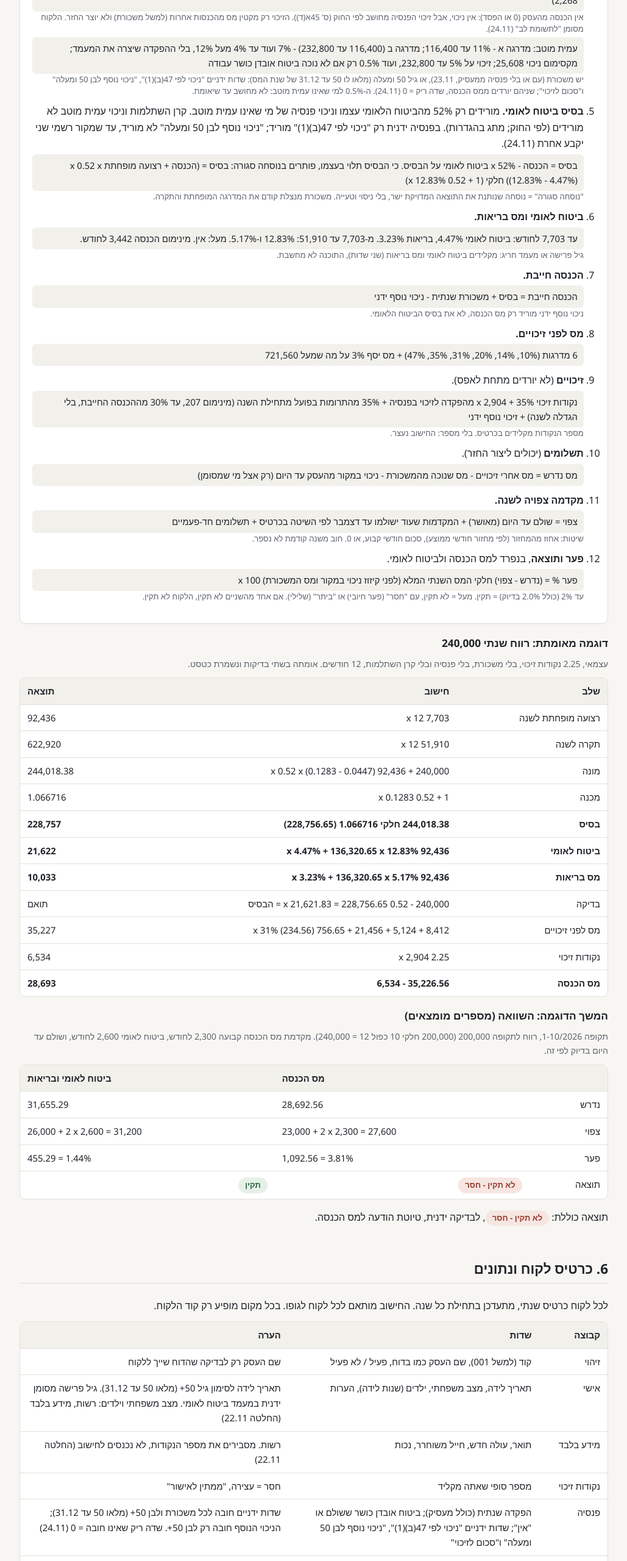
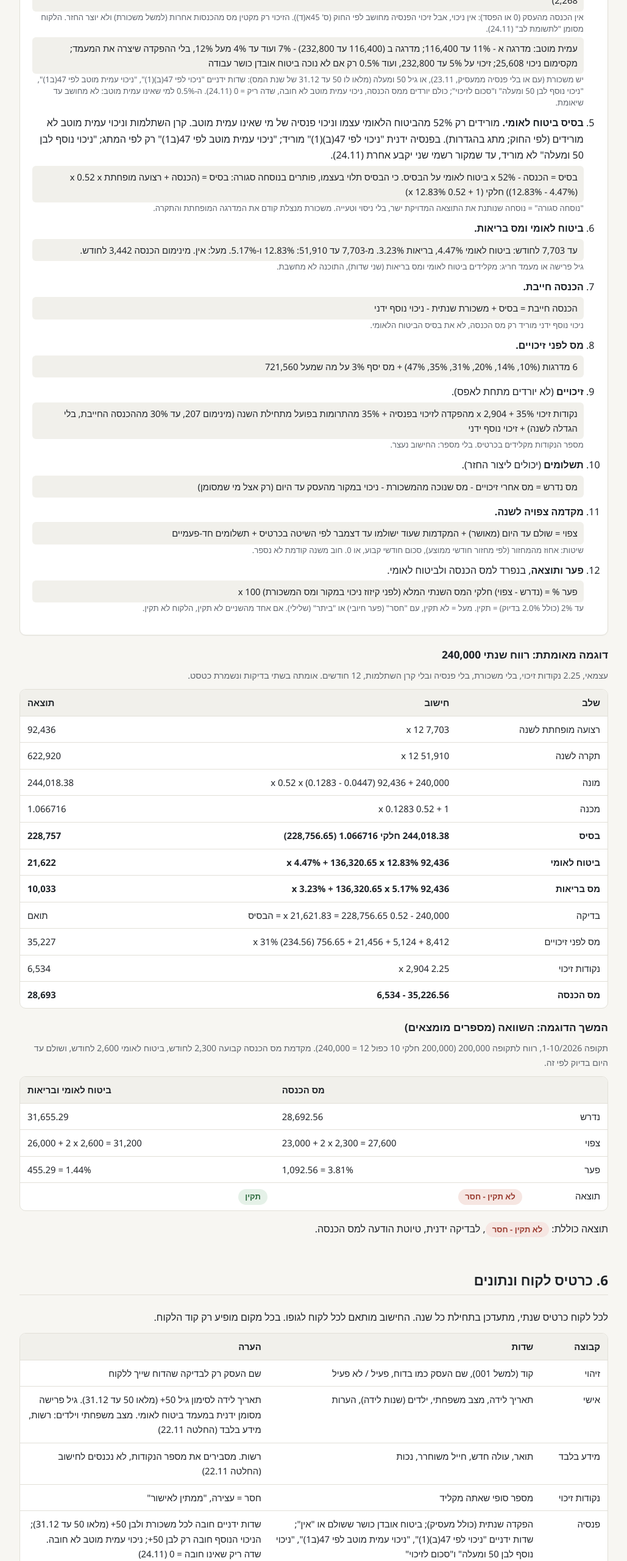
Before and after one commit to arielmzbits-droid/mikdamot-plan, a plain HTML site: page index.html in a window 1280 px wide. Shown: the part 6960-9520 px from the top of the page at 61% size, without its empty margins (0-1029 px from the left). Drawn offline with Linux system fonts and the light colour scheme.

Commit message:
Refresh pages: benefited-member manual field

```diff
--- a/index.html
+++ b/index.html
@@ -391,8 +391,8 @@ footer{color:var(--muted);font-size:.85rem;border-top:1px solid var(--border);pa
       <span class="f">לא עמית מוטב: ניכוי 7% מההכנסה (עד 164,400), ועוד עד 4% רק על מה שהופקד מעל 12% מההכנסה; הפקדה לזיכוי עד 5% (בסיס מינימלי 2,268)</span>
       <span class="gl">אין הכנסה מהעסק (0 או הפסד): אין ניכוי, אבל זיכוי הפנסיה מחושב לפי החוק (ס' 45א(ד)). הזיכוי רק מקטין מס מהכנסות אחרות (למשל משכורת) ולא יוצר החזר. הלקוח מסומן "לתשומת לב" (24.11).</span>
       <span class="f">עמית מוטב: מדרגה א - 11% עד 116,400; מדרגה ב (116,400 עד 232,800) - 7% ועוד עד 4% מעל 12%, בלי ההפקדה שיצרה את המעמד; מקסימום ניכוי 25,608; זיכוי על 5% עד 232,800, ועוד 0.5% רק אם לא נוכה ביטוח אובדן כושר עבודה</span>
-      <span class="gl">יש משכורת (עם או בלי פנסיה ממעסיק, 23.11), או גיל 50 ומעלה (מלאו לו 50 עד 31.12 של שנת המס): שדות ידניים "ניכוי לפי 47(ב)(1)", "ניכוי נוסף לבן 50 ומעלה" ו"סכום לזיכוי"; שניהם יורדים ממס הכנסה, שדה ריק = 0 (24.11). ה-0.5% למי שאינו עמית מוטב: לא מחושב עד שיאומת.</span></li>
-    <li><b>בסיס ביטוח לאומי.</b> מורידים רק 52% מהביטוח הלאומי עצמו וניכוי פנסיה של מי שאינו עמית מוטב. קרן השתלמות וניכוי עמית מוטב לא מורידים (לפי החוק; מתג בהגדרות). בפנסיה ידנית רק "ניכוי לפי 47(ב)(1)" מוריד; "ניכוי נוסף לבן 50 ומעלה" לא מוריד, עד שמקור רשמי שני יקבע אחרת (24.11).
+      <span class="gl">יש משכורת (עם או בלי פנסיה ממעסיק, 23.11), או גיל 50 ומעלה (מלאו לו 50 עד 31.12 של שנת המס): שדות ידניים "ניכוי לפי 47(ב)(1)", "ניכוי עמית מוטב לפי 47(ב1)", "ניכוי נוסף לבן 50 ומעלה" ו"סכום לזיכוי"; כולם יורדים ממס הכנסה, ניכוי עמית מוטב לא חובה, שדה ריק = 0 (24.11). ה-0.5% למי שאינו עמית מוטב: לא מחושב עד שיאומת.</span></li>
+    <li><b>בסיס ביטוח לאומי.</b> מורידים רק 52% מהביטוח הלאומי עצמו וניכוי פנסיה של מי שאינו עמית מוטב. קרן השתלמות וניכוי עמית מוטב לא מורידים (לפי החוק; מתג בהגדרות). בפנסיה ידנית "ניכוי לפי 47(ב)(1)" מוריד; "ניכוי עמית מוטב לפי 47(ב1)" רק לפי המתג; "ניכוי נוסף לבן 50 ומעלה" לא מוריד, עד שמקור רשמי שני יקבע אחרת (24.11).
       <span class="f">בסיס = הכנסה - 52% x ביטוח לאומי על הבסיס. כי הבסיס תלוי בעצמו, פותרים בנוסחה סגורה: בסיס = (הכנסה + רצועה מופחתת x 0.52 x (12.83% - 4.47%)) חלקי (1 + 0.52 x 12.83%)</span>
       <span class="gl">"נוסחה סגורה" = נוסחה שנותנת את התוצאה המדויקת ישר, בלי ניסוי וטעייה. משכורת מנצלת קודם את המדרגה המופחתת והתקרה.</span></li>
     <li><b>ביטוח לאומי ומס בריאות.</b>
@@ -460,7 +460,7 @@ footer{color:var(--muted);font-size:.85rem;border-top:1px solid var(--border);pa
       <tr><td>אישי</td><td>תאריך לידה, מצב משפחתי, ילדים (שנות לידה), הערות</td><td>תאריך לידה לסימון גיל 50+ (מלאו 50 עד 31.12). גיל פרישה מסומן ידנית במעמד ביטוח לאומי. מצב משפחתי וילדים: רשות, מידע בלבד (החלטה 22.11)</td></tr>
       <tr><td>מידע בלבד</td><td>תואר, עולה חדש, חייל משוחרר, נכות</td><td>רשות. מסבירים את מספר הנקודות, לא נכנסים לחישוב (החלטה 22.11)</td></tr>
       <tr><td>נקודות זיכוי</td><td>מספר סופי שאתה מקליד</td><td>חסר = עצירה, "ממתין לאישור"</td></tr>
-      <tr><td>פנסיה</td><td>הפקדה שנתית (כולל מעסיק); ביטוח אובדן כושר ששולם או "אין"; שדות ידניים "ניכוי לפי 47(ב)(1)", "ניכוי נוסף לבן 50 ומעלה" ו"סכום לזיכוי"</td><td>שדות ידניים חובה לכל משכורת ולבן 50+ (מלאו 50 עד 31.12); הניכוי הנוסף חובה רק לבן 50+. שדה ריק שאינו חובה = 0 (24.11)</td></tr>
+      <tr><td>פנסיה</td><td>הפקדה שנתית (כולל מעסיק); ביטוח אובדן כושר ששולם או "אין"; שדות ידניים "ניכוי לפי 47(ב)(1)", "ניכוי עמית מוטב לפי 47(ב1)", "ניכוי נוסף לבן 50 ומעלה" ו"סכום לזיכוי"</td><td>שדות ידניים חובה לכל משכורת ולבן 50+ (מלאו 50 עד 31.12); הניכוי הנוסף חובה רק לבן 50+; ניכוי עמית מוטב לא חובה. שדה ריק שאינו חובה = 0 (24.11)</td></tr>
       <tr><td>קרן השתלמות</td><td>הפקדה שנתית; משכורת קובעת אם יש קרן ממעסיק</td><td></td></tr>
       <tr><td>משכורת</td><td>"יש משכורת" (חובה), משכורת שנתית, מס שנוכה ממנה, יש פנסיה ממעסיק; רשות: משכורת לכל חודש</td><td>לפי תלוש אחרון כפול 12 או חוזה</td></tr>
       <tr><td>ניכוי במקור</td><td>כן / לא</td><td>אם כן: הסכום מהספרים בכל סבב</td></tr>
@@ -788,7 +788,7 @@ footer{color:var(--muted);font-size:.85rem;border-top:1px solid var(--border);pa
       <tr data-s="valid"><td>22.11 ש-11</td><td>"דורש מעקב": 14 יום מהשינוי האחרון במעקב</td><td><span class="badge b-ok">בתוקף</span></td></tr>
       <tr data-s="valid"><td>22.11 ש-12</td><td>סטייה בסוף שנה: אחוז מהמס הסופי</td><td><span class="badge b-ok">בתוקף</span></td></tr>
       <tr data-s="valid"><td>24.11 ש-15</td><td>זיכוי פנסיה לפי החוק (ס' 45א(ד)) גם בלי הכנסה מהעסק; לא יוצר החזר</td><td><span class="badge b-ok">בתוקף</span></td></tr>
-      <tr data-s="valid"><td>24.11 ש-13</td><td>פנסיה ידנית: שני שדות ניכוי נפרדים; רק 47(ב)(1) מוריד את בסיס ב"ל</td><td><span class="badge b-ok">בתוקף</span></td></tr>
+      <tr data-s="valid"><td>24.11 ש-13</td><td>פנסיה ידנית: שדות ניכוי נפרדים; 47(ב)(1) מוריד את בסיס ב"ל, עמית מוטב (47(ב1)) רק לפי המתג</td><td><span class="badge b-ok">בתוקף</span></td></tr>
       <tr data-s="valid"><td>24.11</td><td>סף עמית מוטב 2025: 24,069 (2026: 26,436)</td><td><span class="badge b-ok">בתוקף</span></td></tr>
     </tbody>
   </table></div>
```
Also changed, not shown: architecture/index.html (+1 -1 lines).
